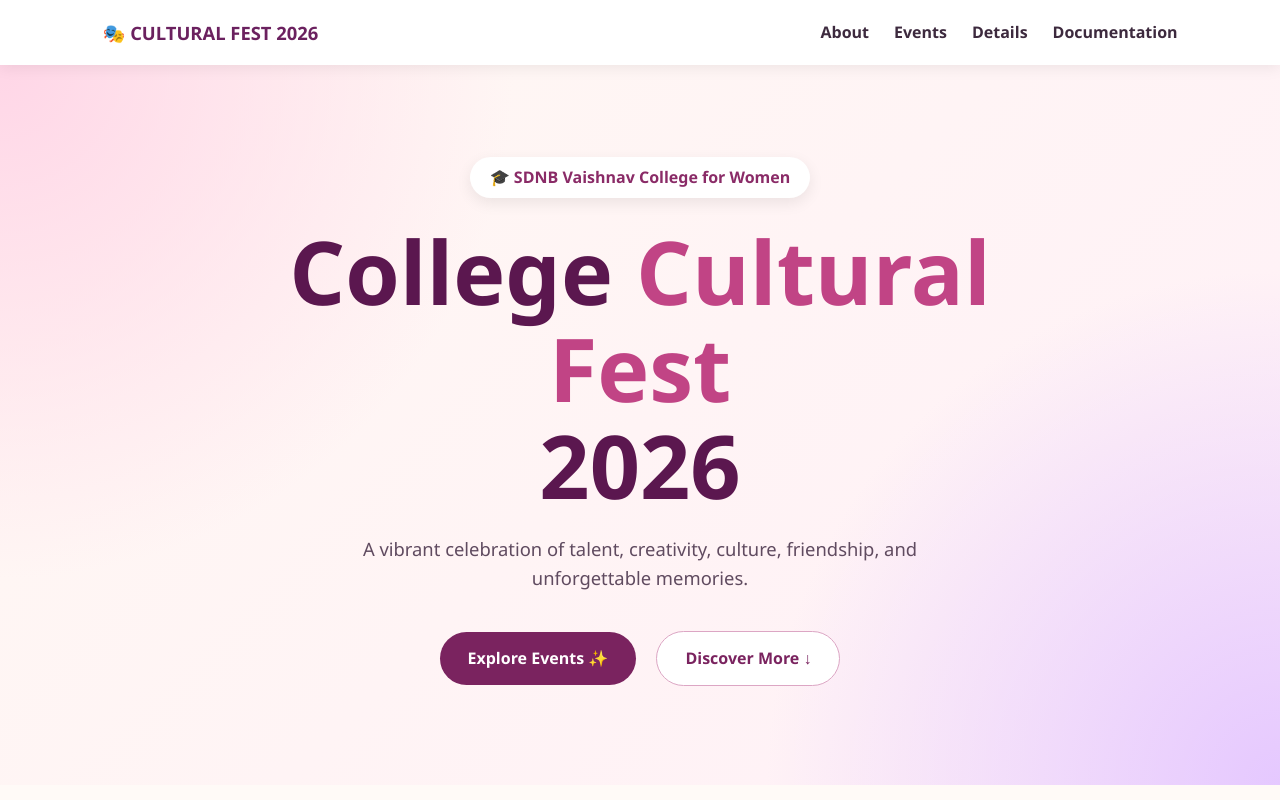
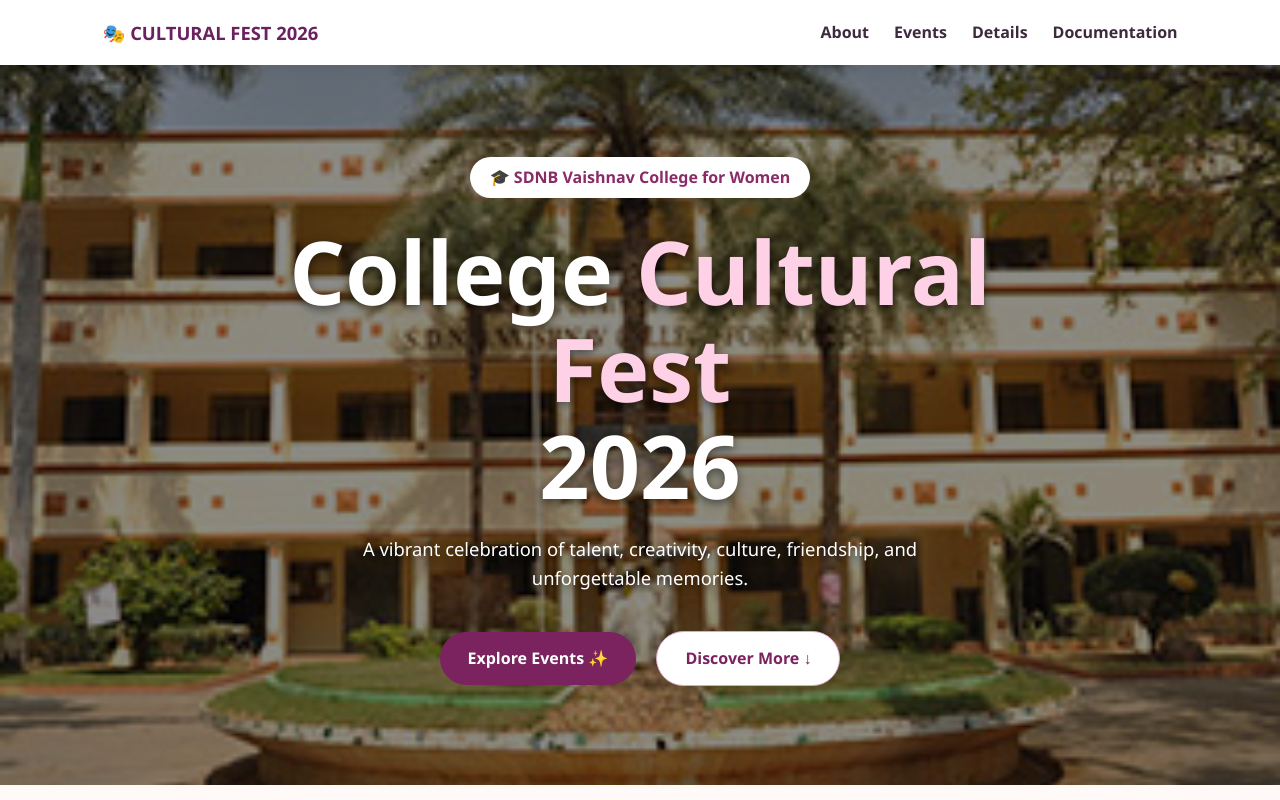
Before and after one commit to kaviyaramesh57-ops/Event-Planning-and-Documentation-Repository, a plain HTML site: page index.html in a window 1280 px wide. Shown: the top 800 px of the page. Drawn offline with Linux system fonts and the light colour scheme.

Commit message:
Revamp hero section styles and background
Updated hero section styles with a new background image and adjusted text colors for better visibility.

```diff
--- a/index.html
+++ b/index.html
@@ -69,10 +69,17 @@
   justify-content: center;
   text-align: center;
   padding: 80px 20px;
+
   background:
-        radial-gradient(circle at top left, #ffd6e7, transparent 35%),
-        radial-gradient(circle at bottom right, #e5c8ff, transparent 35%),
-        linear-gradient(135deg, #fff8f3, #fff0f7);
+    linear-gradient(
+      rgba(0, 0, 0, 0.45),
+      rgba(0, 0, 0, 0.45)
+    ),
+    url("images/collegeimg.jpg");
+
+  background-size: cover;
+  background-position: center;
+  background-repeat: no-repeat;
 }
 
     .hero-content {
@@ -93,19 +100,21 @@
     .hero h1 {
   font-size: clamp(2.5rem, 7vw, 5.5rem);
   line-height: 1.1;
-      color: #5b174f;
+  color: white;
   margin-bottom: 20px;
+  text-shadow: 0 3px 10px rgba(0, 0, 0, 0.5);
 }
 
     .hero h1 span {
-      color: #c14485;
+  color: #ffd1e6;
 }
 
     .hero p {
   font-size: 1.15rem;
   max-width: 650px;
   margin: 0 auto 30px;
-      color: #604b60;
+  color: white;
+  text-shadow: 0 2px 8px rgba(0, 0, 0, 0.5);
 }
 
     .hero-buttons a {
```
Lines whose indentation alone changed are shown as unchanged.
